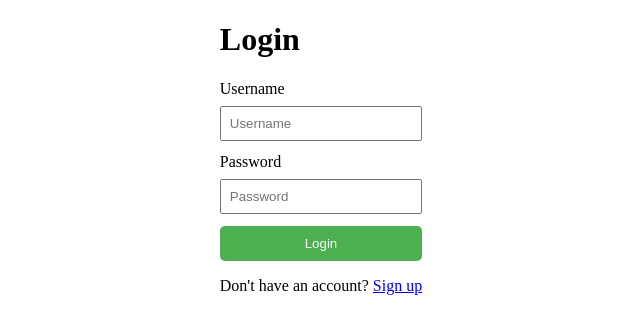
After one commit to Kebaso-J/DineMatch, a Flask app: template dinematch/templates/login.html in a window 1280 px wide. The commit adds this page. Shown: the top 334 px of the page, without its empty margins (319-959 px from the left). Run offline with Flask 3, Linux system fonts and the light colour scheme; the template is opened without the code that fills it, so the values that code supplies are empty.

Commit message:
Added flask and completed login and sigup views

```diff
--- /dev/null
+++ b/dinematch/app.py
@@ -0,0 +1,105 @@
+from flask import Flask, render_template, redirect, url_for, request, flash
+from flask_login import login_required, LoginManager, current_user, login_user
+from flask_sqlalchemy import SQLAlchemy
+
+db = SQLAlchemy()
+login_manager = LoginManager()
+
+from flask_login import UserMixin
+from werkzeug.security import generate_password_hash, check_password_hash
+
+
+class User(UserMixin, db.Model):
+    __tablename__ = 'users'
+    id = db.Column(db.Integer, primary_key=True)
+    password = db.Column(db.String(128))
+    username = db.Column(db.String(50), unique=True)
+    name = db.Column(db.String(50))
+
+    def set_password(self, password):
+        self.password = generate_password_hash(password)
+
+    def check_password(self, password):
+        return check_password_hash(self.password, password)
+
+
+
+def create_app():
+    # Create Flask app
+    app = Flask(__name__)
+
+    # Configure the app
+    app.config['SECRET_KEY'] = 'your-secret-key'
+    app.config['SQLALCHEMY_DATABASE_URI'] = 'sqlite:///db.sqlite'
+    app.config['SQLALCHEMY_ECHO'] = True
+
+    # Initialize database
+    db.init_app(app)
+
+    # Initialize login manager
+    login_manager.init_app(app)
+
+    # Create database tables (optional)
+    with app.app_context():
+        db.create_all()
+
+    return app
+
+app = create_app()
+
+
+@login_manager.user_loader
+def load_user(user_id):
+    return User.query.get(user_id)
+
+@app.route('/login', methods=['GET', 'POST'], endpoint='login')
+def login():
+    if current_user.is_authenticated:
+        return redirect(url_for('profile'))
+
+    if request.method == 'POST':
+        username = request.form.get('username')
+        password = request.form.get('password')
+
+        user = User.query.filter_by(username=username).first()
+
+        if user and user.check_password(password):
+            login_user(user)
+            next_page = request.args.get('next')
+            return redirect(next_page or url_for('profile'))
+        else:
+            flash('Invalid username or password', 'error')
+
+    return render_template('login.html')
+
+@app.route('/signup', endpoint='signup', methods=['GET', 'POST'])
+def signup():
+    """Signup code here"""
+
+
+    if request.method == "POST":
+        name = request.form.get('name')
+        password = request.form.get('password')
+        username = request.form.get('username')
+
+        user = User(name=name, username=username)
+        user.set_password(password)
+        print(user)
+        db.session.add(user)
+        db.session.commit()
+        redirect(url_for('login'))
+
+
+    return render_template('signup.html')
+
+@app.route('/', endpoint='profile')
+@login_required
+def profile():
+    """profile code here"""
+    if not current_user.is_authenticated:
+        return redirect('/login')
+    return render_template('profile.html')
+
+
+if __name__ == "__main__":
+    app.run('0.0.0.0', 5555, debug=True)
--- /dev/null
+++ b/dinematch/templates/base.html
@@ -0,0 +1,12 @@
+<!DOCTYPE html>
+<html lang="en">
+<head>
+    <meta charset="UTF-8">
+    <meta name="viewport" content="width=device-width, initial-scale=1.0">
+
+    {% block head %} {% endblock %}
+</head>
+<body>
+    {% block body %} {% endblock %}
+</body>
+</html>
--- /dev/null
+++ b/dinematch/templates/login.html
@@ -0,0 +1,21 @@
+{% extends './base.html' %}
+
+{% block head %}
+    <title>Login</title>
+    <link rel="stylesheet" href="./../static/css/login.css">
+{% endblock %}
+
+{% block body %}
+    <div id="Login-container">
+        <h1>Login</h1>
+        <form id="login-form" method="post" action="/login">
+            <label for="username">Username</label>
+            <input type="text" placeholder="Username" name="username">
+            <label for="password">Password</label>
+            <input type="password" placeholder="Password" name="password">
+            <button type="submit" >Login</button>
+        </form>
+        <p>Don't have an account? <a href="/signup">Sign up</a></p>
+    </div>
+
+{% endblock %}
--- a/public/login.js
+++ /dev/null
@@ -1,6 +0,0 @@
-//functionality for the login page
-
-function moveToProfilePage() {
-    // Redirect to the profile page
-    window.location.href = 'profile.html';
-}
--- a/public/signup.js
+++ /dev/null
@@ -1,5 +0,0 @@
-
-function moveToLoginPage() {
-    // Redirect to the login page
-    window.location.href = 'login.html';
-}
```
Also changed, not shown: dinematch/models.py (added, +16 -0 lines), dinematch/templates/profile.html (renamed from public/profile.html, +11 -13 lines), dinematch/templates/signup.html (renamed from public/signup.html, +15 -19 lines), public/login.html (deleted, +0 -24 lines), requirements.txt (added, +14 -0 lines), README.md (added), dinematch/__init__.py (added), dinematch/static/css/login.css (renamed from public/login.css), dinematch/static/css/profile.css (renamed from public/profile.css), dinematch/static/css/signup.css (renamed from public/signup.css), dinematch/static/js/algorithm.js (renamed from public/algorithm.js), dinematch/static/js/profile.js (renamed from public/profile.js), dinematch/static/js/script.js (renamed from public/script.js), dinematch/static/js/working.js (renamed from public/working.js), 1 other file.
